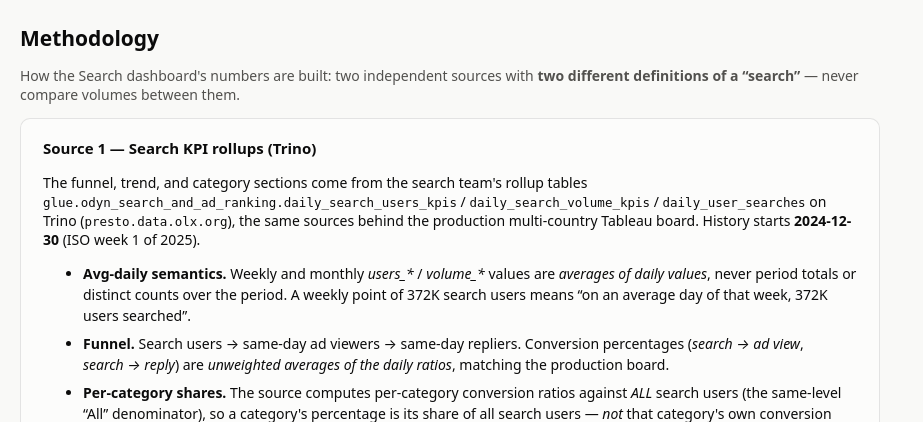
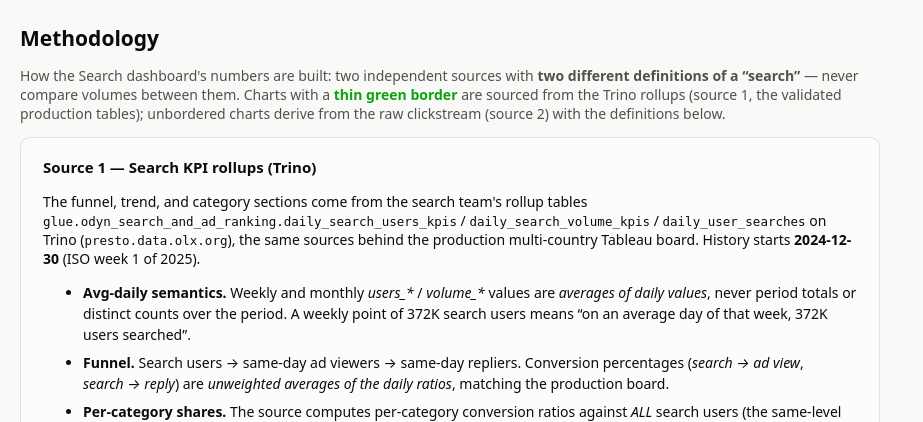
Before and after one commit to shukrulloabdurahmonov/kpi-dashboard, a Flask app: page /search/methodology in a window 1280 px wide. Shown: the part 52-474 px from the top of the page, without its empty margins (0-923 px from the left). Run offline with Flask 3, Linux system fonts and the light colour scheme; the visitor is signed in with stand-in values (Sample User, id 1); data that the repository does not hold is empty.

Commit message:
Green border marks Trino-rollup-sourced charts
Charts backed by the validated production rollups (source 1) carry a
thin green border + hover title; clickstream-derived charts stay plain.
11 charts tagged (6 on Search volume, 5 on Search users); ZSR/CTR tabs
are hydra-only, none tagged. Legend explained on Methodology.

Co-Authored-By: Claude Fable 5 <noreply@anthropic.com>

```diff
--- a/webapp/app.py
+++ b/webapp/app.py
@@ -1064,6 +1064,14 @@ def _with_grains(chart, variant_fn, grains=GRAINS_DWM, default="weekly"):
     return chart
 
 
+def _trusted(chart):
+    """Mark a chart as sourced from the Trino search rollups (the validated
+    production tables) — rendered with a thin green border."""
+    if chart is not None:
+        chart["trusted"] = True
+    return chart
+
+
 def _with_pf(chart, mode, pdata, approx=False):
     """Attach a client-side platform filter payload to a chart spec."""
     if chart is None or not pdata:
@@ -1128,33 +1136,33 @@ def build_search():
 
     charts = [
         _section("Volume trends"),
-        _with_grains(_with_pf(
+        _trusted(_with_grains(_with_pf(
             _s_line("Search volume (avg daily)",
                     [{"label": "Searches",
                       "points": data.series_at("search_volume", g)}],
                     g, area=True, note=AVG_DAILY_NOTE, info_key="search_volume"),
-            "sum", _pp("search_volume", g)), vol_variant),
-        _search_totals_chart(),
+            "sum", _pp("search_volume", g)), vol_variant)),
+        _trusted(_search_totals_chart()),
         _section("Method mix — keyword vs browsing"),
-        _with_grains(_with_pf(_method_volume_stacked(g, methods),
+        _trusted(_with_grains(_with_pf(_method_volume_stacked(g, methods),
                               "sum_series",
                               {m: _pp("search_volume", g, method=m)
-                               for m in methods}), mstack_variant),
-        _with_grains(_with_pf(
+                               for m in methods}), mstack_variant)),
+        _trusted(_with_grains(_with_pf(
             _s_line("Keyword vs browsing searches (daily event totals)",
                     kwb_variant("daily")["series"],
                     "daily", note="True event totals.",
                     info_key="search_searches"),
             "sum_series",
             {m: _pp("search_searches", "daily", method=m) for m in methods}),
-            kwb_variant, grains=("daily", "monthly"), default="daily"),
+            kwb_variant, grains=("daily", "monthly"), default="daily")),
         _section("How searches are narrowed"),
         _filter_depth_stacked(),
         _filter_type_bars(),
         _filter_depth_results_bars(),
         _section("Categories"),
-        _search_treemap(),
-        _search_cat_matrix(),
+        _trusted(_search_treemap()),
+        _trusted(_search_cat_matrix()),
         _section("Regions"),
         _search_region_map(),
     ]
@@ -1220,29 +1228,29 @@ def build_search_users():
     users_pp = _pp("search_users", g)
     charts = [
         _section("Funnel"),
-        _with_grains(_search_funnel_marimekko(g), mekko_variant),
-        _with_grains(_with_pf(
+        _trusted(_with_grains(_search_funnel_marimekko(g), mekko_variant)),
+        _trusted(_with_grains(_with_pf(
             _s_line("Funnel conversion trend (avg of daily ratios)",
                     conv_variant(g)["series"],
                     g, pct=True, info_key="search_ssu_adview",
                     note="Unweighted average of daily ratios."),
-            "lines", conv_variant(g)["pfdata"]), conv_variant),
+            "lines", conv_variant(g)["pfdata"]), conv_variant)),
         _section("Platforms"),
-        _with_grains(_with_pf(
+        _trusted(_with_grains(_with_pf(
             _s_line("Search users by platform (avg daily)",
                     users_variant(g)["series"],
                     g, note=AVG_DAILY_NOTE, info_key="search_users"),
-            "lines", {"": users_pp}), users_variant),
-        _with_grains(_with_pf(_platform_share_area(g), "mix", users_pp),
-                     mix_variant),
+            "lines", {"": users_pp}), users_variant)),
+        _trusted(_with_grains(_with_pf(_platform_share_area(g), "mix", users_pp),
+                     mix_variant)),
         _section("Method mix"),
-        _with_grains(_with_pf(
+        _trusted(_with_grains(_with_pf(
             _s_line("Method share of platform searchers (avg of daily shares)",
                     mshare_variant(g)["series"],
                     g, pct=True, info_key="search_share_on_platform",
                     note="Users can use both methods in a day, so shares can "
                          "sum past 100%."),
-            "lines", mshare_variant(g)["pfdata"]), mshare_variant),
+            "lines", mshare_variant(g)["pfdata"]), mshare_variant)),
     ]
     return {"cards": cards, "charts": charts}
 
--- a/webapp/static/style.css
+++ b/webapp/static/style.css
@@ -826,3 +826,6 @@ body.has-fullscreen { overflow: hidden; }
   font-size: 12px;
   line-height: 1.45;
 }
+
+/* Trino-rollup-sourced charts: thin green border = validated production source */
+.chart-card.trusted { border: 1px solid var(--fresh-green); }
--- a/webapp/templates/search_methodology.html
+++ b/webapp/templates/search_methodology.html
@@ -5,7 +5,10 @@
 <p class="dict-intro">
   How the Search dashboard's numbers are built: two independent sources with
   <strong>two different definitions of a “search”</strong> — never compare
-  volumes between them.
+  volumes between them. Charts with a <strong style="color: var(--fresh-green)">thin
+  green border</strong> are sourced from the Trino rollups (source 1, the
+  validated production tables); unbordered charts derive from the raw
+  clickstream (source 2) with the definitions below.
 </p>
 
 <section>
--- a/webapp/templates/tab.html
+++ b/webapp/templates/tab.html
@@ -127,7 +127,7 @@ window.CATEGORY_TREE = {{ category_tree | tojson }};
   {% if chart.kind == 'section' %}
   <h2 class="charts-section">{{ chart.title }}</h2>
   {% else %}
-  <figure class="chart-card{{ ' wide' if chart.wide }}" data-chart='{{ chart | tojson }}'>
+  <figure class="chart-card{{ ' wide' if chart.wide }}{{ ' trusted' if chart.trusted }}"{% if chart.trusted %} title="Source: Trino search rollups — the validated production tables"{% endif %} data-chart='{{ chart | tojson }}'>
     <figcaption>{{ chart.title }}{% if chart.unit %} <span class="unit">({{ chart.unit }})</span>{% endif %}
       {% if chart.info %}<button class="info-btn" type="button" data-info="{{ chart.info }}">i</button>{% endif %}
       <button class="fs-btn" type="button" title="Fullscreen">⤢</button>
```
